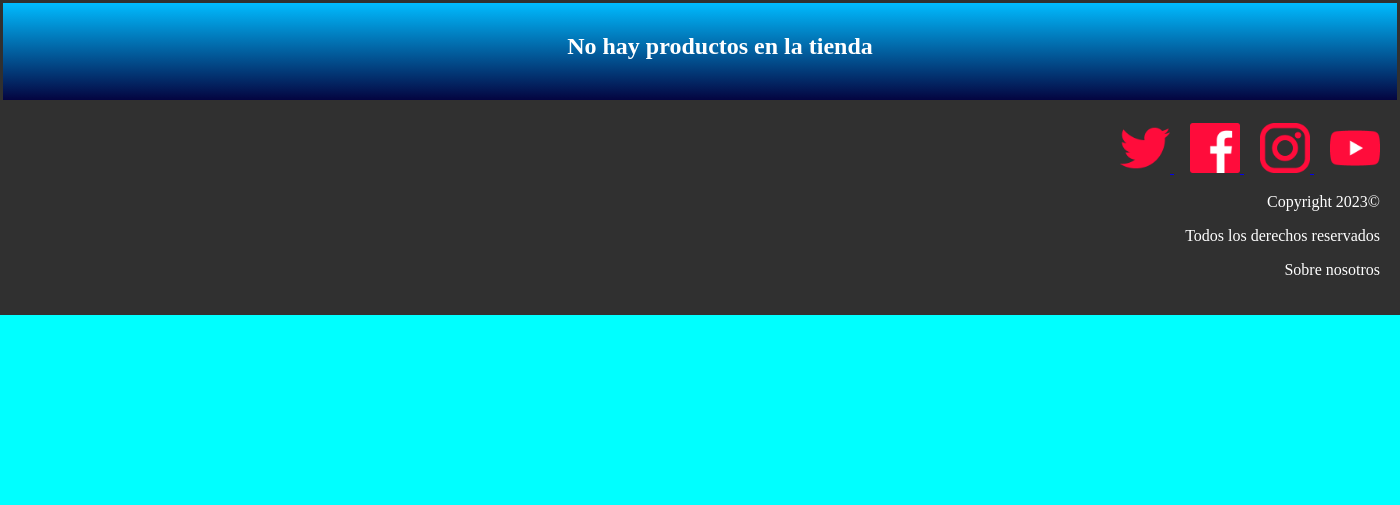
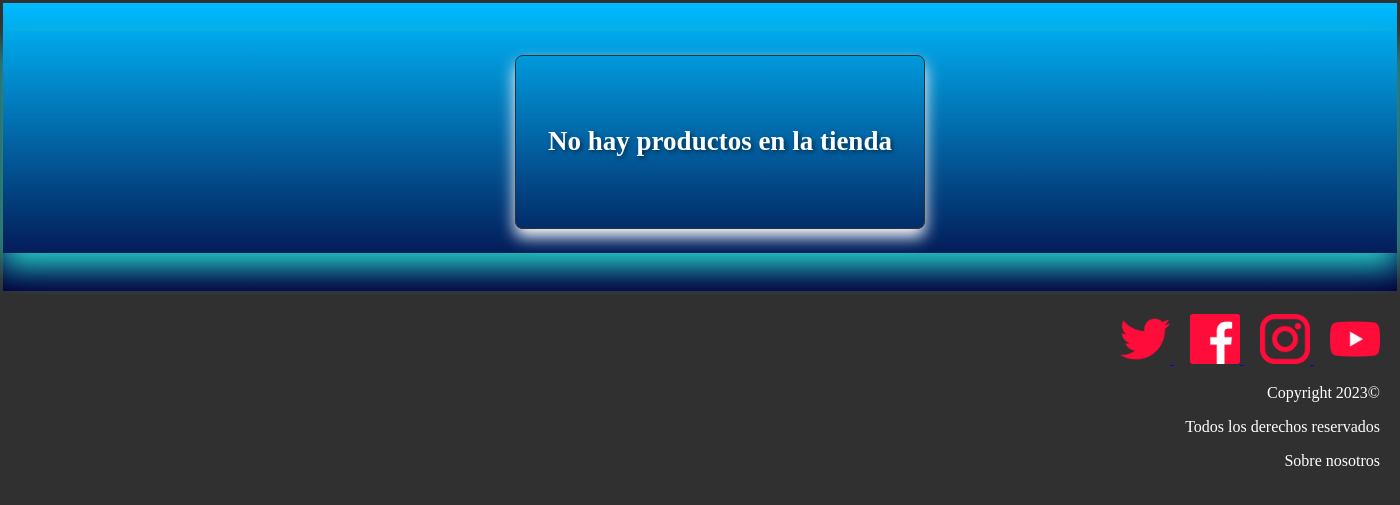
Before and after one commit to Papimaik05/proyecto, a PHP site: page /proyecto/modificarProducto.php in a window 1400 px wide. Shown: the part 253-758 px from the top of the page. Run offline with PHP 8.4, Linux system fonts and the light colour scheme; data that the repository does not hold is empty.

Commit message:
css gestionDeContenido

```diff
--- a/assets/style.css
+++ b/assets/style.css
@@ -429,3 +429,78 @@ legend {
   grid-template-columns: repeat(3, 1fr);
   gap: 20px;
 }
+
+.modificarProductos{
+ color:white;
+ list-style: none;
+ text-align: center;
+ box-shadow:0px 14px 28px rgb(39, 206, 197);
+ font-weight:500;
+ font-size: large;
+}
+
+.productos{
+  color:white;
+  text-shadow: 2px 2px 4px rgba(0, 0, 0, 0.5);
+ font-weight:500;
+ display: inline-block;
+}
+
+.insertarProductos{
+  color:white;
+  list-style: none;
+  text-align: center;
+  box-shadow:0px 14px 28px rgb(39, 206, 197);
+  font-weight:500;
+  display: inline-block;
+  text-shadow: 2px 2px 4px rgba(0, 0, 0, 0.5);
+}
+
+.borrarProductos{
+  color:white;
+  list-style: none;
+  text-align: center;
+  box-shadow:0px 14px 28px rgb(39, 206, 197);
+  font-weight:500;
+  text-shadow: 2px 2px 4px rgba(0, 0, 0, 0.5);
+  margin-bottom: 20px;
+  padding-bottom: 20px;
+}
+
+.insertarExp{
+  color:white;
+  list-style: none;
+  text-align: center;
+  box-shadow:0px 14px 28px rgb(39, 206, 197);
+  font-weight:500;
+  display: inline-block;
+  text-shadow: 2px 2px 4px rgba(0, 0, 0, 0.5);
+}
+
+.modificarExp{
+  color:white;
+  list-style: none;
+  text-align: center;
+  box-shadow:0px 14px 28px rgb(39, 206, 197);
+  font-weight:500;
+  font-size: large;
+
+}
+
+.exp{
+  color:white;
+  text-shadow: 2px 2px 4px rgba(0, 0, 0, 0.5);
+  font-weight:500;
+  display: inline-block;
+}
+
+.borrarExp{
+  color:white;
+  list-style: none;
+  text-align: center;
+  box-shadow:0px 14px 28px rgb(39, 206, 197);
+  font-weight:500;
+  text-shadow: 2px 2px 4px rgba(0, 0, 0, 0.5);
+  margin-bottom: 20px;
+  padding-bottom: 20px;
+}
--- a/borrarExperiencia.php
+++ b/borrarExperiencia.php
@@ -17,7 +17,7 @@
     ?>
     <main>
     <div class="container">
-    <ul style="list-style: none;">
+    <div class="borrarExp">
     <?php
         $experiencias = Experiencia::cargarExperiencias();?>
         <?php if (isset($_GET["mensaje"])) {
--- a/borrarProducto.php
+++ b/borrarProducto.php
@@ -16,7 +16,8 @@
     ?>
     <main>
     <div class="container">
-    <ul style="list-style: none;">
+    <div class="borrarProductos">
+
     <?php
         $productos = Producto::cargarProductos();?>
         <?php if (isset($_GET["mensaje"])) {
--- a/insertarExperiencia.php
+++ b/insertarExperiencia.php
@@ -18,6 +18,7 @@ require_once './includes/level.php';
             ?>
 	    <main>
 		<div class="container">
+		<div class="insertarExp">
         <?php if (isset($_GET["mensaje"])) {
 		 echo "<p>" . $_GET["mensaje"] . "</p>";
 	    } ?>
--- a/insertarProducto.php
+++ b/insertarProducto.php
@@ -17,6 +17,7 @@ require_once './includes/config.php';
             ?>
 	    <main>
 		<div class="container">
+		<div class="insertarProductos">
         <?php if (isset($_GET["mensaje"])) {
 		 echo "<p>" . $_GET["mensaje"] . "</p>";
 	    } ?>
--- a/modificarExperiencia.php
+++ b/modificarExperiencia.php
@@ -18,7 +18,8 @@
     ?>
     <main>
     <div class="container">
-    <ul style="list-style: none;">
+    <ul class="modificarExp">
+    <div class="exp">
     <?php
         $experiencias = Experiencia::cargarExperiencias();
          if (isset($_GET["mensaje"])) {
--- a/modificarProducto.php
+++ b/modificarProducto.php
@@ -18,7 +18,9 @@
     ?>
     <main>
     <div class="container">
-    <ul style="list-style: none;">
+    <ul class="modificarProductos">
+    <div class="productos">
+
     <?php
         $productos = Producto::cargarProductos();?>
         <?php if (isset($_GET["mensaje"])) {
@@ -40,7 +42,7 @@
             }
 
             echo '</ul>';
-            echo '<label>Ahora selecciona los valores a modificar</label>';
+            echo '<label>Ahora selecciona los valores a modificar: </label>';
             echo '<fieldset>';
             echo '<label for="nombre">Nombre:</label>';
 		    echo '<input type="text" name="nombre" id="nombre"><br><br>';
@@ -59,6 +61,7 @@
 
         ?>
         </div>
+        </ul>
     </main>
 <?php
     require('./includes/comun/pie.php');
```
Also changed, not shown: 1 other file.
